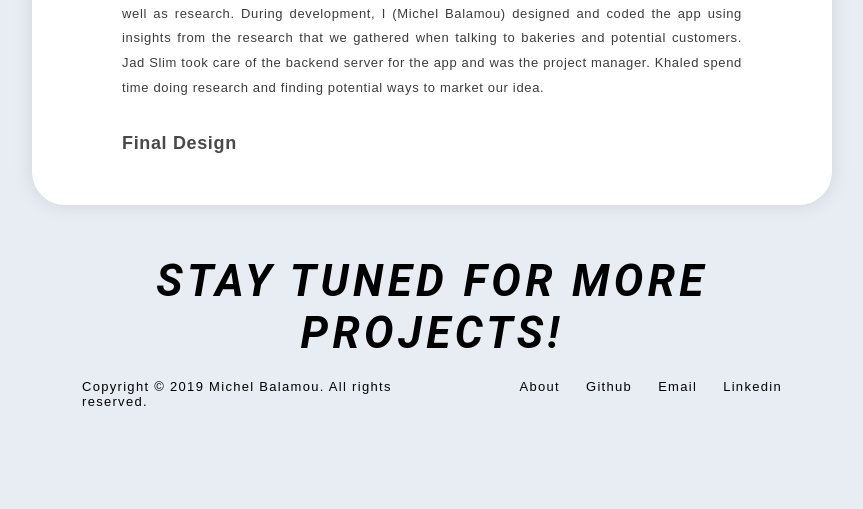
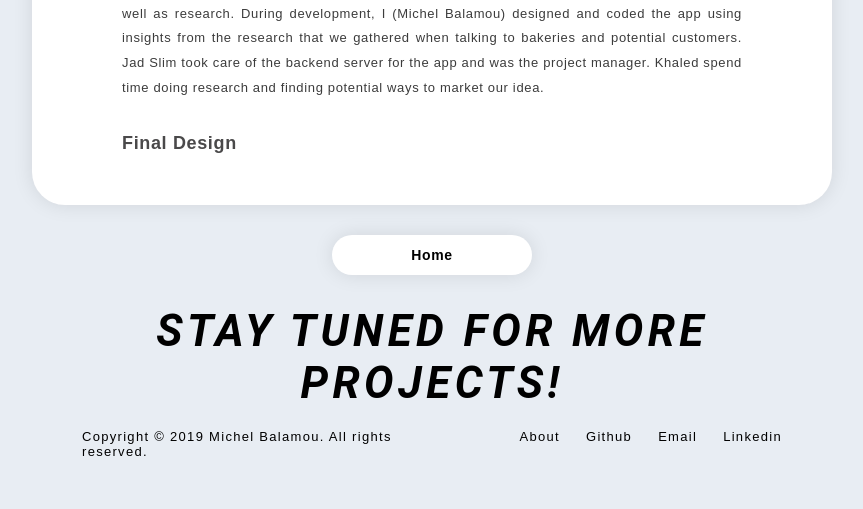
Before and after one commit to balamou/balamou.com, a PHP site: page /indulge.html in a window 1280 px wide. Shown: the part 3927-4436 px from the top of the page, without its empty margins (208-1071 px from the left). Before the commit the page ends 4333 px from the top, so only its background shows below. Run offline with PHP 8.4, Linux system fonts and the light colour scheme; some web fonts are replaced.

Commit message:
Added home button

```diff
--- a/static/css/indulge.css
+++ b/static/css/indulge.css
@@ -286,6 +286,35 @@ a:hover {
   background-color: #eeeeed;
 }
 
+/* ----------------------------- HOME BUTTON -------------------------------- */
+.home-button {
+  display: flex;
+  justify-content: center;
+  margin-bottom: -20px;
+}
+
+.adjust-btn {
+  background-color: white;
+  width: 200px;
+  height: 40px;
+  text-align: center;
+  margin-top: 30px;
+
+  box-shadow: 0px 0px 20px rgba(0,0,0,0.1);
+  border-radius: 33px;
+
+  /* Align text center */
+  display: flex;
+  justify-content: center;
+  align-items: center;
+
+  /* Fieldwork Geo Light */
+  font-family: fieldwork, sans-serif;
+  font-style: normal;
+  font-size: 14px;
+  font-weight: 600;
+}
+
 /* ------------------------------- FOOTER ----------------------------------- */
 footer {
   color:black;
--- a/static/indulge.html
+++ b/static/indulge.html
@@ -241,6 +241,12 @@
 
   </div>
 
+  <div class="home-button">
+    <a href="/">
+    <div class="adjust-btn"><div>Home</div></div>
+    </a>
+  </div>
+
   <!-- Footer -->
   <footer>
     <div class="footer-message">STAY TUNED FOR MORE PROJECTS!</div>
```
